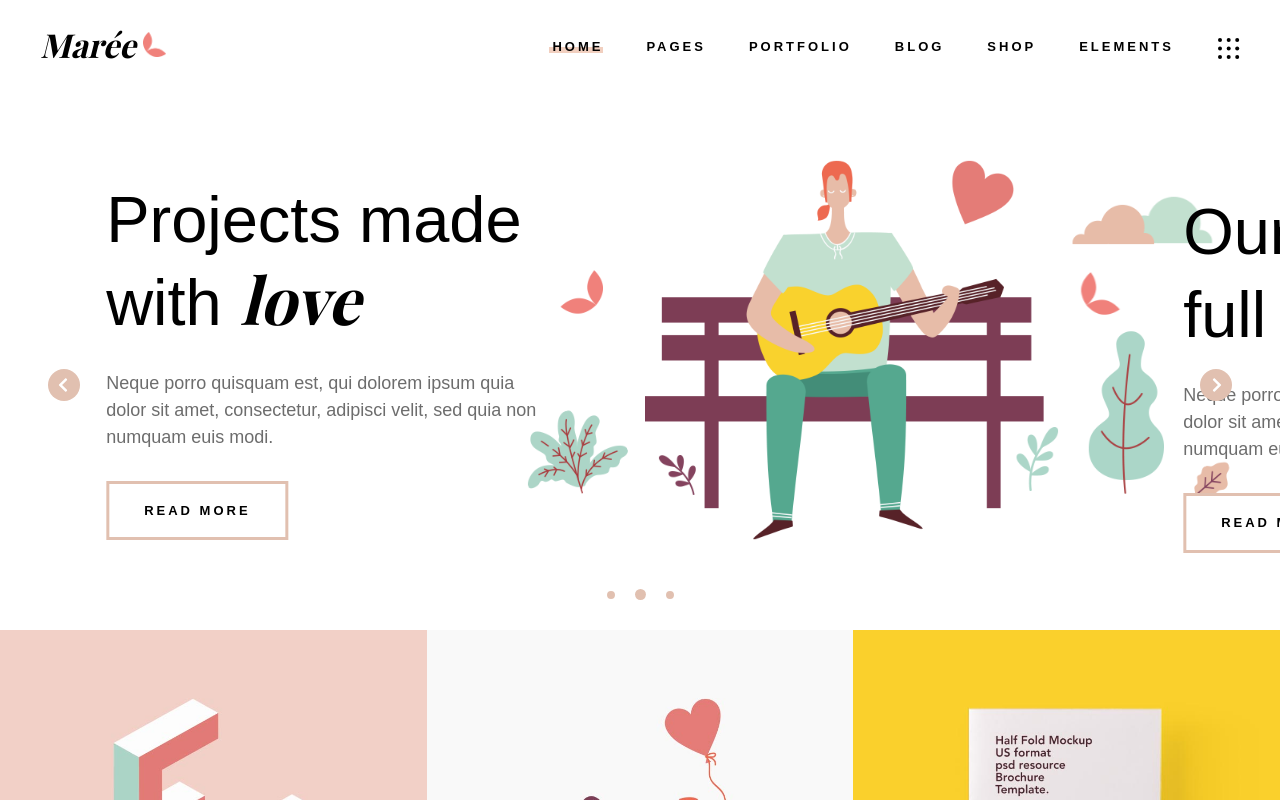
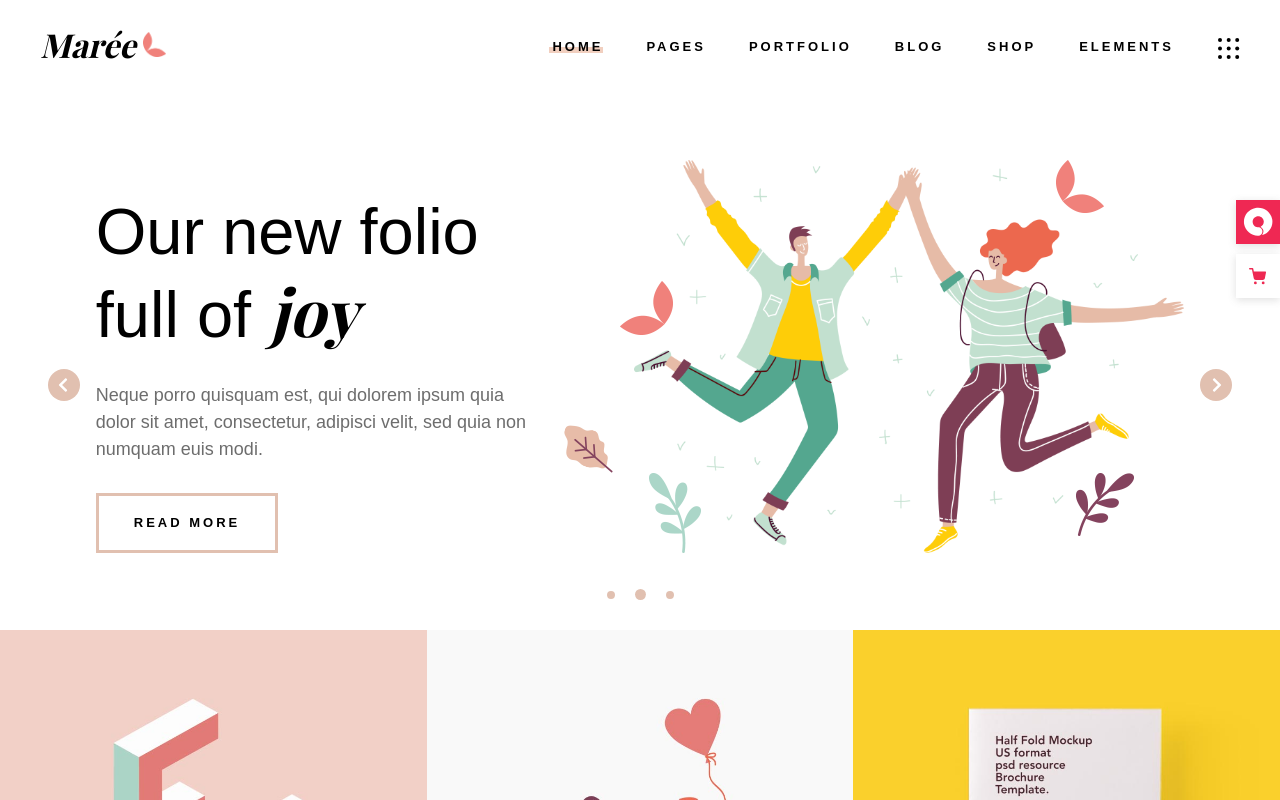
Before and after one commit to SimoneSpirito01/proj-html-vuejs, a Vue app: page / in a window 1280 px wide. Shown: the top 800 px of the page. Built offline with nearby package versions, Linux system fonts and the light colour scheme; a web font is replaced by a local one.

Commit message:
side tags

```diff
--- a/src/App.vue
+++ b/src/App.vue
@@ -3,6 +3,8 @@
     <Header/>
     <Main/>
     <Footer/>
+    <Ancora/>
+    <SideTags/>
   </div>
 </template>
 
@@ -10,13 +12,17 @@
 import Header from './components/macro/Header.vue'
 import Main from './components/macro/Main.vue'
 import Footer from './components/macro/Footer.vue'
+import Ancora from './components/elements/Ancora.vue'
+import SideTags from './components/elements/SideTags.vue'
 
 export default {
   name: 'App',
   components: {
     Header,
     Main,
-    Footer
+    Footer,
+    Ancora,
+    SideTags
   }
 }
 </script>
--- /dev/null
+++ b/src/components/elements/Ancora.vue
@@ -0,0 +1,60 @@
+<template>
+    <a href="#header" class="ancora" :class="{visible: visible}">
+        <svg version="1.1" xmlns="http://www.w3.org/2000/svg" xmlns:xlink="http://www.w3.org/1999/xlink" x="0px" y="0px" width="20px" height="23px" viewBox="0 0 20 23" enable-background="new 0 0 20 23" xml:space="preserve">
+            <line fill="#FFFFFF" stroke="#FFFFFF" stroke-width="2" stroke-linecap="round" stroke-miterlimit="10" x1="10" y1="21.5" x2="10" y2="2.5"></line>
+            <g>
+                <path fill="#FFFFFF" d="M3.926,7.484c-0.388-0.404-0.388-0.801,0-1.188l5.493-5.493c0.14-0.176,0.334-0.264,0.58-0.264
+                s0.44,0.088,0.582,0.264l5.493,5.493c0.387,0.388,0.387,0.784,0,1.188c-0.389,0.405-0.775,0.396-1.162-0.026L9.999,2.599
+                L5.088,7.458C4.7,7.88,4.313,7.89,3.926,7.484z"></path>
+            </g>
+        </svg>
+    </a>
+</template>
+
+<script>
+export default {
+    name: 'Ancora',
+    data() {
+        return {
+            visible: false
+        }
+    },
+    methods: {
+        myScroll() {
+            let x = window.scrollY;
+            const booksSection = document.querySelector('.books');
+            if (x > booksSection.offsetTop) {
+                this.visible = true;
+            } else {
+                this.visible = false;
+            }
+        }
+    },
+    created() {
+        window.addEventListener('scroll', this.myScroll)
+    }
+}
+</script>
+
+<style lang="scss" scoped>
+
+    .ancora {
+        width: 44px;
+        height: 44px;
+        background-color: #c0e1cf;
+        position: fixed;
+        bottom: 22px;
+        right: 18px;
+        display: flex;
+        justify-content: center;
+        align-items: center;
+        box-shadow: rgba(99, 99, 99, 0.2) 0px 2px 8px 0px;
+        opacity: 0;
+        transition: opacity 0.4s;
+
+        &.visible {
+            opacity: 1;
+        }
+    }
+
+</style>
--- /dev/null
+++ b/src/components/elements/SideTags.vue
@@ -0,0 +1,62 @@
+<template>
+    <div class="tags">
+        <div class="first">
+            <svg xmlns="http://www.w3.org/2000/svg" viewBox="0 0 87 87" style="height:40px" fill="#ee2852"><path d="M55.4 81.5c6.1-11.1 5.2-16.1-4.3-24.3 6.1-3.5 9.5-8.5 9.1-15.7-.5-8.2-7.7-14.7-16.3-14.6-8.5.1-15.6 6.7-15.9 15-.3 8.5 5.9 15.8 14.3 16.6 1.4.1 2.8.2 4.2.5 5.9 1.2 10.2 6.7 9.8 12.6-.4 6.4-5.5 11.4-11.8 11.7-19.6.9-38.6-14.8-41.3-34C-.1 26.9 14.4 6.8 36.4 2.8c22.3-4 43.4 10 48.1 32 4.3 20-8.6 41.2-28.4 46.7h-.7z"/></svg>
+        </div>
+        <div class="second">
+            <img src="../../assets/svg/svg-6.svg" alt="">
+        </div>
+    </div>
+</template>
+
+<script>
+export default {
+    name:'SideTags'
+}
+</script>
+
+<style lang="scss" scoped>
+
+    .tags {
+        position: fixed;
+        right: 0;
+        top: 200px;
+
+        .first, .second {
+            width: 44px;
+            aspect-ratio: 1;
+            box-shadow: rgba(99, 99, 99, 0.2) 0px 2px 8px 0px;
+            display: flex;
+            justify-content: center;
+            align-items: center;
+            cursor: pointer;
+            z-index: 100;
+
+        }
+
+        .first {
+            background-color: #ef2853;
+
+            svg {
+                width: 30px;
+
+                path {
+                    fill: white;
+                }
+            }
+
+
+        }
+
+        .second {
+            background-color: white;
+            margin-top: 10px;
+
+            img {
+                width: 17px;
+                margin-right: 1px;
+            }
+        }
+    }
+
+</style>
--- a/src/components/macro/Header.vue
+++ b/src/components/macro/Header.vue
@@ -1,5 +1,5 @@
 <template>
-    <header>
+    <header id="header">
         <Logo/>
         <Navbar/>
     </header>
--- a/src/components/sections/Books.vue
+++ b/src/components/sections/Books.vue
@@ -1,5 +1,5 @@
 <template>
-    <section>
+    <section class="books">
         <div v-for="(card, i) in cards" :key="i" class="my_card">
             <Card :card="card"/>
         </div>
--- /dev/null
+++ b/vue.config.js
@@ -0,0 +1,4 @@
+
+module.exports = {
+    publicPath: './'
+  }
```
